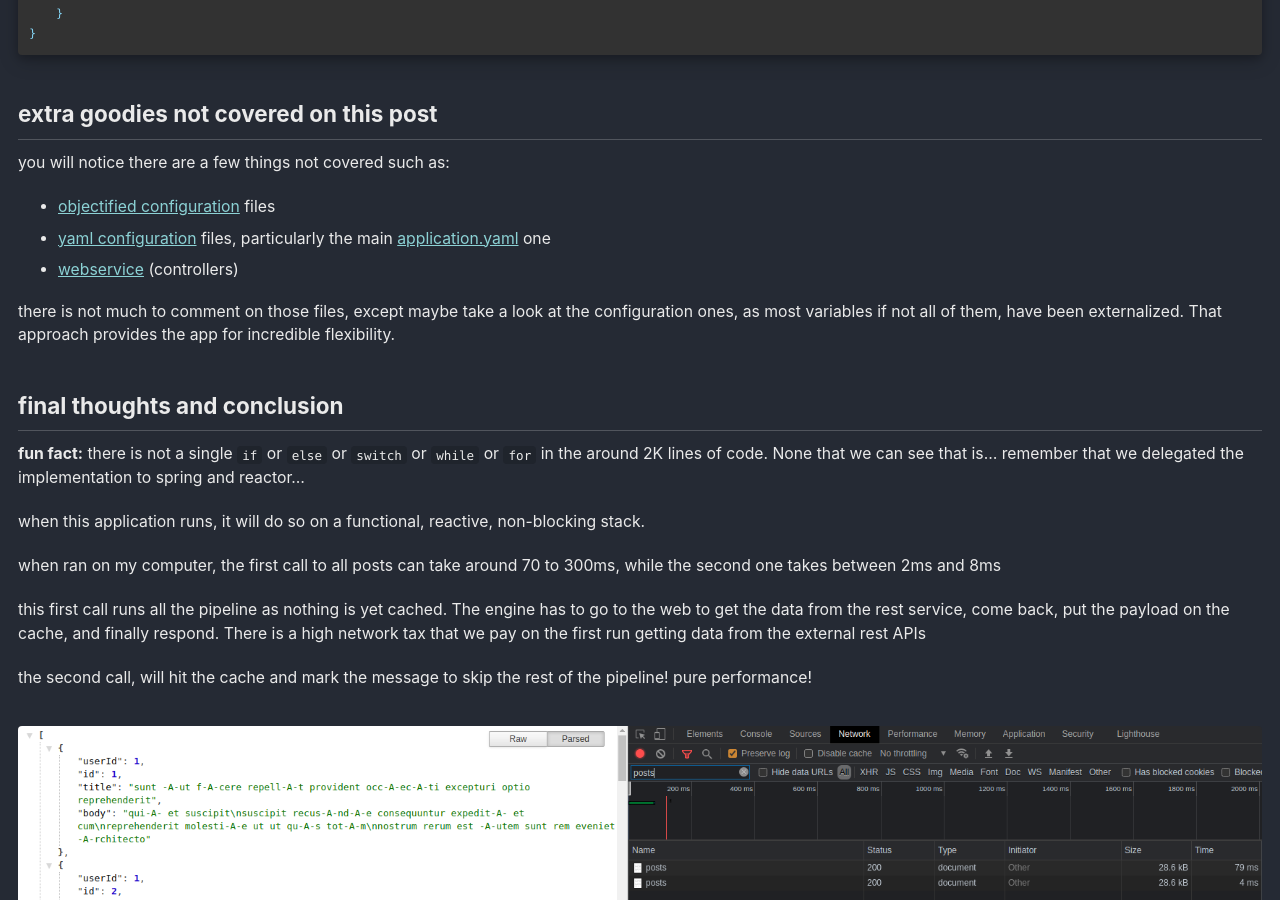
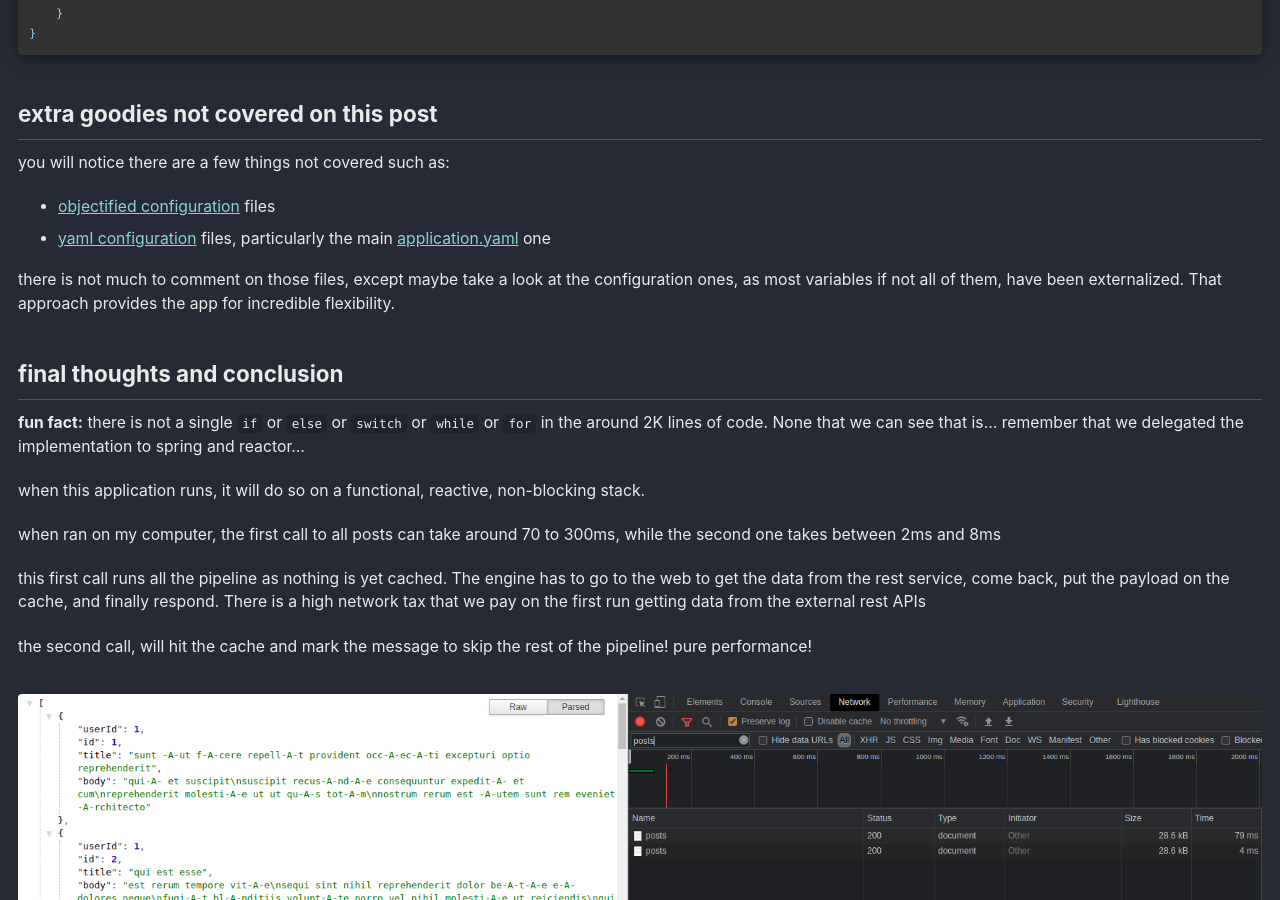
Before and after one commit to JohnnyXavier/johnnyxavier.github.io, a Jekyll site: the page built from _posts/java/2021-06-25-language-java-reactive-functional-pipelines.md, in a window 1280 px wide and 900 px high, scrolled down 18666 px. Built offline with Jekyll 4.4.1, drawn with Linux system fonts in a browser that asks for light colours; cached includes are drawn as plain includes.

Commit message:
functional reactive post - patch text

```diff
--- a/_posts/java/2021-06-25-language-java-reactive-functional-pipelines.md
+++ b/_posts/java/2021-06-25-language-java-reactive-functional-pipelines.md
@@ -696,7 +696,6 @@ public class VendorWebclient
 you will notice there are a few things not covered such as:
 * [objectified configuration](https://github.com/JohnnyXavier/functional-reactive/tree/master/src/main/java/com/baremetalcode/functionalreactive/configuration) files
 * [yaml configuration](https://github.com/JohnnyXavier/functional-reactive/tree/master/src/main/resources) files, particularly the main [application.yaml](https://github.com/JohnnyXavier/functional-reactive/blob/master/src/main/resources/application.yaml) one
-* [webservice](https://github.com/JohnnyXavier/functional-reactive/tree/master/src/main/java/com/baremetalcode/functionalreactive/webservice) (controllers)
 
 there is not much to comment on those files, except maybe take a look at the configuration ones, as most variables if not all of them, have been externalized. That approach provides the app for incredible flexibility.
 
```
